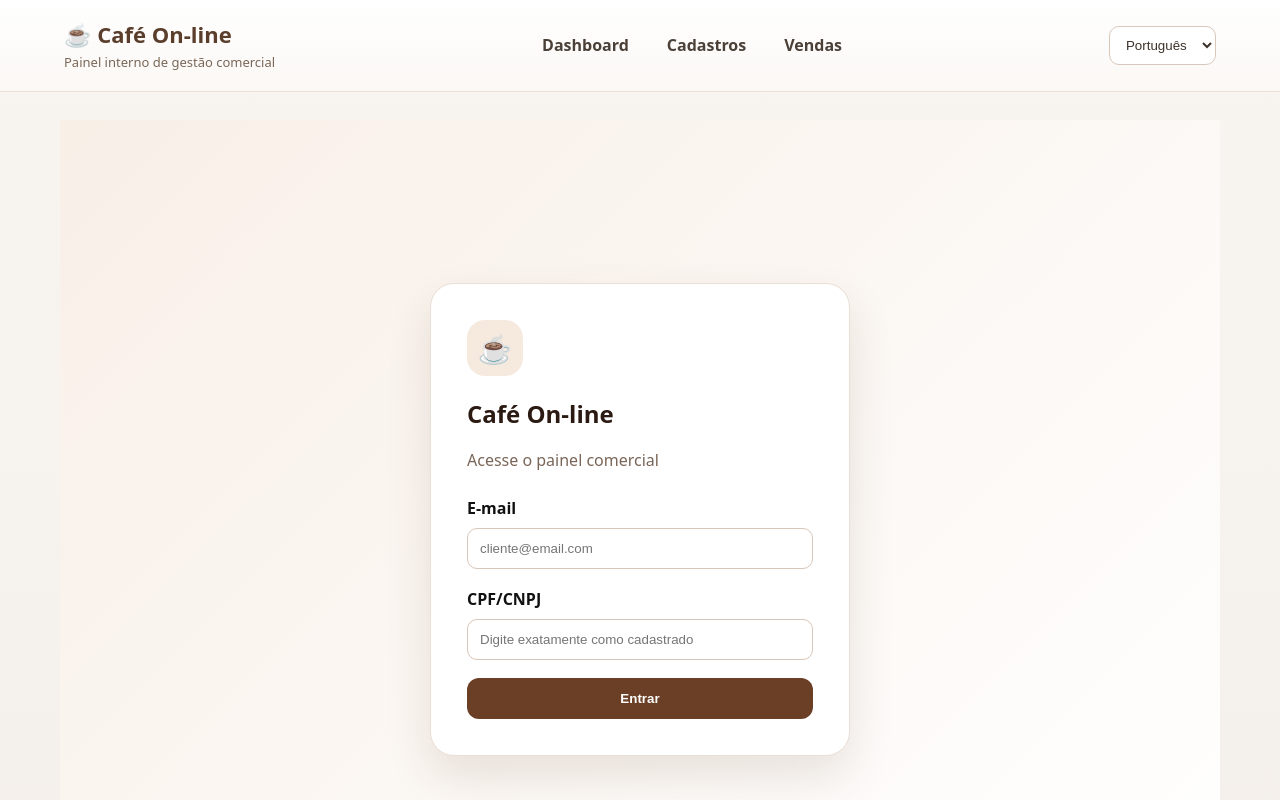
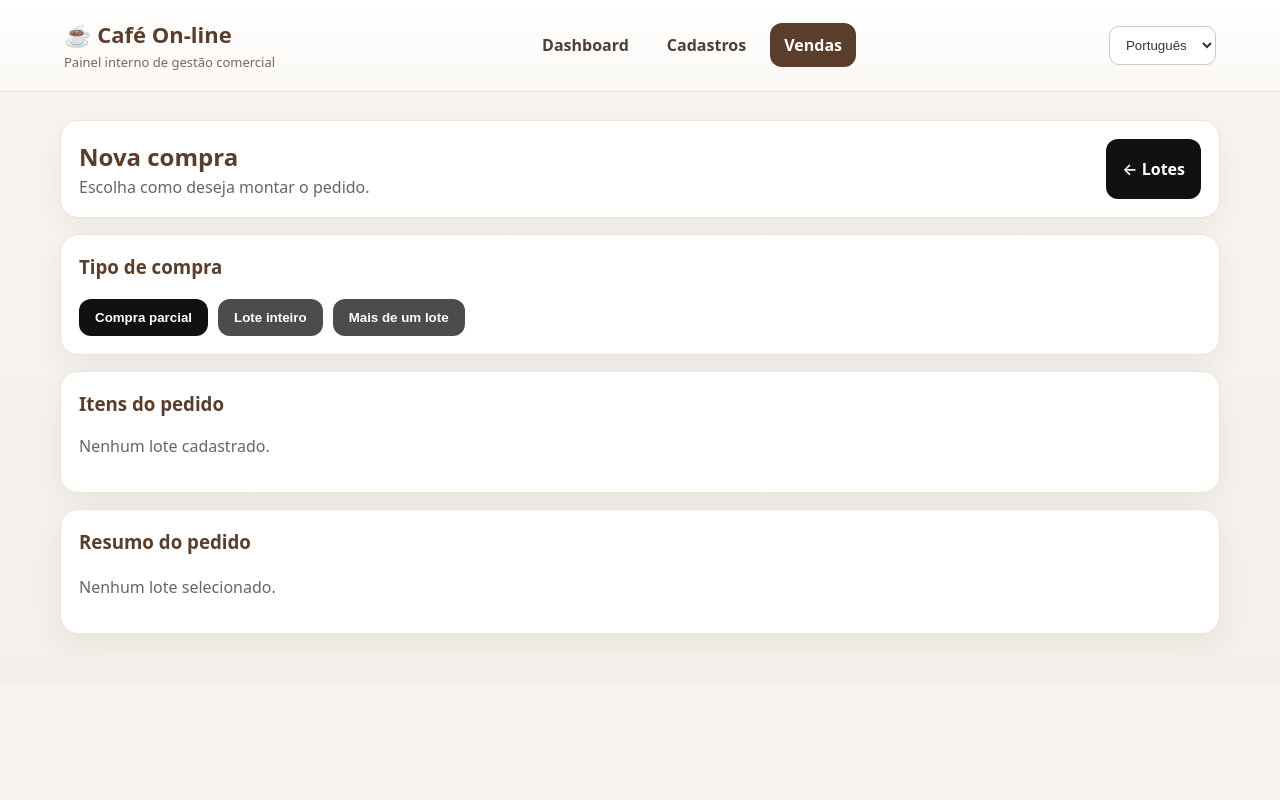
Before and after one commit to leferav/CafeOnLine, a React (Vite) app: page /compras in a window 1280 px wide. Before the commit this address led to /login. Shown: the top 800 px of the page. Built offline with nearby package versions, Linux system fonts and the light colour scheme; sample sign-in values are in the browser's storage.

Commit message:
Tela de Loguin Validacoes

```diff
--- a/src/App.jsx
+++ b/src/App.jsx
@@ -5,102 +5,127 @@ import ProtectedRoute from "./auth/ProtectedRoute";
 
 import Home from "./pages/Home.jsx";
 import Compras from "./pages/Compras";
-
-// Tela principal de Cadastros
 import Cadastros from "./pages/Cadastro/Cadastros.jsx";
 
-// Lotes
 import Lotes from "./pages/Cadastro/Lote/Lotes.jsx";
 import NovoLote from "./pages/Cadastro/Lote/NovoLote.jsx";
 import EditarLote from "./pages/Cadastro/Lote/EditarLote.jsx";
 import DetalheLote from "./pages/Cadastro/Lote/DetalheLote.jsx";
 
-// Outros cadastros
 import Clientes from "./pages/Cadastro/Cliente/Clientes.jsx";
 import NovoCliente from "./pages/Cadastro/Cliente/NovoCliente.jsx";
 import EditarCliente from "./pages/Cadastro/Cliente/EditarCliente.jsx";
 
-// import Origens from "./pages/Cadastro/Origem/Origens.jsx";
-// import Variedades from "./pages/Cadastro/Variedade/Variedades.jsx";
-// import Safras from "./pages/Cadastro/Safra/Safras.jsx";
-// import Fornecedores from "./pages/Cadastro/Fornecedor/Fornecedores.jsx";
+function LayoutProtegido({ children }) {
+  return (
+    <ProtectedRoute>
+      <Navbar />
+      <main className="page">{children}</main>
+    </ProtectedRoute>
+  );
+}
 
 export default function App() {
   return (
-      <>
-        <Navbar />
+    <Routes>
+      <Route path="/login" element={<Login />} />
 
-        <main className="page">
-          <Routes>
       <Route
         path="/"
         element={
-                  <ProtectedRoute>
+          <LayoutProtegido>
             <Home />
-                  </ProtectedRoute>
+          </LayoutProtegido>
         }
       />
-            <Route path="/login" element={<Login />} />
 
-            {/* Cadastros */}
       <Route
         path="/cadastros"
         element={
-                  <ProtectedRoute>
+          <LayoutProtegido>
             <Cadastros />
-                  </ProtectedRoute>
+          </LayoutProtegido>
         }
       />
 
-            {/* Lotes */}
       <Route
         path="/cadastros/lotes"
         element={
-                  <ProtectedRoute>
+          <LayoutProtegido>
             <Lotes />
-                  </ProtectedRoute>
+          </LayoutProtegido>
         }
       />
-            <Route path="/cadastros/lotes/novo" element={<NovoLote />} />
-            <Route path="/cadastros/lotes/:id" element={<DetalheLote />} />
-            <Route path="/cadastros/lotes/:id/editar" element={<EditarLote />} />
 
-            {/* Clientes */}
+      <Route
+        path="/cadastros/lotes/novo"
+        element={
+          <LayoutProtegido>
+            <NovoLote />
+          </LayoutProtegido>
+        }
+      />
+
+      <Route
+        path="/cadastros/lotes/:id"
+        element={
+          <LayoutProtegido>
+            <DetalheLote />
+          </LayoutProtegido>
+        }
+      />
+
+      <Route
+        path="/cadastros/lotes/:id/editar"
+        element={
+          <LayoutProtegido>
+            <EditarLote />
+          </LayoutProtegido>
+        }
+      />
+
       <Route
         path="/cadastros/clientes"
         element={
-                  <ProtectedRoute>
+          <LayoutProtegido>
             <Clientes />
-                  </ProtectedRoute>
+          </LayoutProtegido>
         }
       />
-            <Route path="/cadastros/clientes/novo" element={<NovoCliente />} />
-            <Route path="/cadastros/clientes/:id/editar" element={<EditarCliente />} />
 
-            {/* Futuros */}
-            {/* <Route path="/cadastros/origens" element={<Origens />} /> */}
-            {/* <Route path="/cadastros/variedades" element={<Variedades />} /> */}
-            {/* <Route path="/cadastros/safras" element={<Safras />} /> */}
-            {/* <Route path="/cadastros/fornecedores" element={<Fornecedores />} /> */}
+      <Route
+        path="/cadastros/clientes/novo"
+        element={
+          <LayoutProtegido>
+            <NovoCliente />
+          </LayoutProtegido>
+        }
+      />
 
-            {/* Vendas */}
+      <Route
+        path="/cadastros/clientes/:id/editar"
+        element={
+          <LayoutProtegido>
+            <EditarCliente />
+          </LayoutProtegido>
+        }
+      />
+
       <Route path="/vendas" element={<Navigate to="/compras" replace />} />
+
       <Route
         path="/compras"
         element={
-                  <ProtectedRoute>
+          <LayoutProtegido>
             <Compras />
-                  </ProtectedRoute>
+          </LayoutProtegido>
         }
       />
 
-            {/* Compatibilidade com links antigos */}
       <Route path="/lotes" element={<Navigate to="/cadastros/lotes" replace />} />
       <Route path="/lotes/novo" element={<Navigate to="/cadastros/lotes/novo" replace />} />
 
       <Route path="*" element={<Navigate to="/" replace />} />
     </Routes>
-        </main>
-      </>
   );
 }
--- a/src/auth/ProtectedRoute.jsx
+++ b/src/auth/ProtectedRoute.jsx
@@ -2,9 +2,9 @@ import { Navigate } from "react-router-dom";
 import { useAuth } from "./AuthContext";
 
 export default function ProtectedRoute({ children }) {
-    const { usuario } = useAuth();
+    const { authenticated } = useAuth();
 
-    if (!usuario) {
+    if (!authenticated) {
         return <Navigate to="/login" replace />;
     }
 
--- a/src/pages/Login.css
+++ b/src/pages/Login.css
@@ -1,42 +1,57 @@
 .login-page {
+    width: 100vw;
     min-height: 100vh;
-    background: linear-gradient(135deg, #f8efe7 0%, #fff 100%);
+
+    background-size: cover;
+    background-position: center;
+    background-repeat: no-repeat;
+
     display: flex;
     align-items: center;
     justify-content: center;
+
     padding: 24px;
+    box-sizing: border-box;
+
+    position: relative;
 }
 
 .login-card {
     width: 100%;
-    max-width: 420px;
-    background: #fff;
+    max-width: 430px;
+    background: #fffaf6;
     border: 1px solid #eadfd5;
-    border-radius: 24px;
-    padding: 36px;
-    box-shadow: 0 20px 45px rgba(84, 49, 28, 0.12);
+    border-radius: 26px;
+    padding: 38px;
+    box-shadow: 0 25px 60px rgba(43, 26, 18, 0.28);
+    text-align: center;
 }
 
 .login-logo {
-    width: 56px;
-    height: 56px;
-    background: #f6eadf;
-    border-radius: 18px;
+    width: 72px;
+    height: 72px;
+    background: #f1dfcf;
+    border-radius: 22px;
     display: flex;
     align-items: center;
     justify-content: center;
-    font-size: 28px;
-    margin-bottom: 20px;
+    font-size: 36px;
+    margin: 0 auto 20px;
 }
 
 .login-card h1 {
     margin: 0;
     color: #2b1a12;
+    font-size: 30px;
 }
 
 .login-card p {
     color: #7a6658;
-    margin-bottom: 24px;
+    margin: 10px 0 28px;
+}
+
+.login-card form {
+    text-align: left;
 }
 
 .login-card label {
@@ -44,13 +59,22 @@
     flex-direction: column;
     gap: 8px;
     margin-bottom: 18px;
-    font-weight: 600;
+    font-weight: 700;
+    color: #3b2619;
 }
 
 .login-card input {
-    padding: 12px;
-    border-radius: 10px;
+    padding: 14px;
+    border-radius: 12px;
     border: 1px solid #d8c6b8;
+    background: #fff;
+    font-size: 15px;
+    outline: none;
+}
+
+.login-card input:focus {
+    border-color: #6b3f25;
+    box-shadow: 0 0 0 3px rgba(107, 63, 37, 0.15);
 }
 
 .login-card button {
@@ -58,12 +82,58 @@
     background: #6b3f25;
     color: white;
     border: none;
-    padding: 13px;
-    border-radius: 12px;
-    font-weight: 700;
+    padding: 15px;
+    border-radius: 14px;
+    font-weight: 800;
+    font-size: 16px;
     cursor: pointer;
+    margin-top: 8px;
+    transition: 0.2s ease;
 }
 
 .login-card button:hover {
-    background: #5a321d;
+    background: #4f2c19;
+    transform: translateY(-1px);
 }
+
+@media (max-width: 480px) {
+    .login-card {
+        padding: 28px 22px;
+        border-radius: 22px;
+    }
+
+    .login-card h1 {
+        font-size: 26px;
+    }
+}
+
+.login-links {
+    text-align: right;
+    margin-top: -8px;
+    margin-bottom: 20px;
+}
+
+.login-links a {
+    color: #6b3f25;
+    text-decoration: none;
+    font-size: 14px;
+}
+
+.login-links a:hover {
+    text-decoration: underline;
+}
+
+.login-page::before {
+    content: "";
+    position: absolute;
+    inset: 0;
+    background: rgba(0, 0, 0, 0.35);
+}
+
+.login-card {
+    position: relative;
+    z-index: 1;
+
+    background: rgba(255,255,255,0.93);
+    backdrop-filter: blur(8px);
+}
--- a/src/pages/Login.jsx
+++ b/src/pages/Login.jsx
@@ -2,22 +2,22 @@ import { useState } from "react";
 import { useNavigate } from "react-router-dom";
 import { useAuth } from "../auth/AuthContext";
 import "./Login.css";
-import { useEffect } from "react";
+import backgroundImage from "../assets/images/FundoLogin.png";
 
 export default function Login() {
     const navigate = useNavigate();
     const { login } = useAuth();
 
-    const [email, setEmail] = useState("");
-    const [documento, setDocumento] = useState("");
+    const [email, setEmail] = useState("comercial@cafeonline.com");
+    const [senha, setSenha] = useState("cafe2026");
 
     function handleSubmit(e) {
         e.preventDefault();
 
-        const sucesso = login(email, documento);
+        const sucesso = login(email, senha);
 
         if (!sucesso) {
-            alert("E-mail/documento inválido ou cliente sem acesso ao portal.");
+            alert("E-mail ou senha inválidos.");
             return;
         }
 
@@ -25,12 +25,17 @@ export default function Login() {
     }
 
     return (
-        <main className="login-page">
+        <main
+            className="login-page"
+            style={{
+                backgroundImage: `url(${backgroundImage})`
+            }}
+        >
             <section className="login-card">
                 <div className="login-logo">☕</div>
 
                 <h1>Café On-line</h1>
-                <p>Acesse o painel comercial</p>
+                <p>Portal comercial para gestão de compras e lotes de café</p>
 
                 <form onSubmit={handleSubmit}>
                     <label>
@@ -44,14 +49,18 @@ export default function Login() {
                     </label>
 
                     <label>
-                        CPF/CNPJ
+                        Senha
                         <input
-                            type="text"
-                            value={documento}
-                            onChange={(e) => setDocumento(e.target.value)}
-                            placeholder="Digite exatamente como cadastrado"
+                            type="password"
+                            value={senha}
+                            onChange={(e) => setSenha(e.target.value)}
+                            placeholder="Digite sua senha"
                         />
                     </label>
+
+                    <div className="login-links">
+                        <a href="#">Esqueci minha senha</a>
+                    </div>
 
                     <button type="submit">Entrar</button>
                 </form>
```
Also changed, not shown: src/auth/AuthContext.jsx (+24 -34 lines), 1 other file (tests, documents, lock files or other folders). Lines whose indentation alone changed are shown as unchanged.
